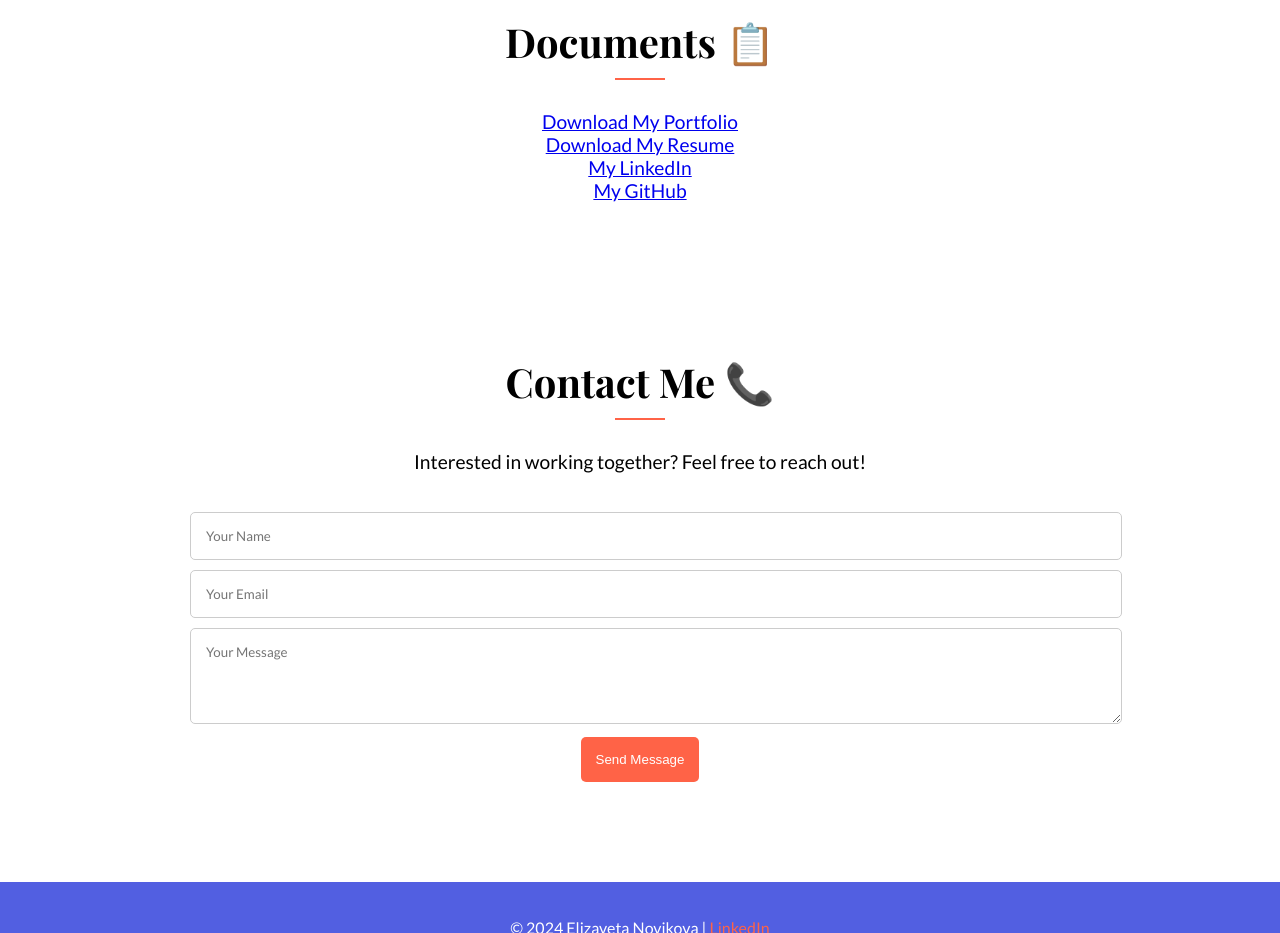
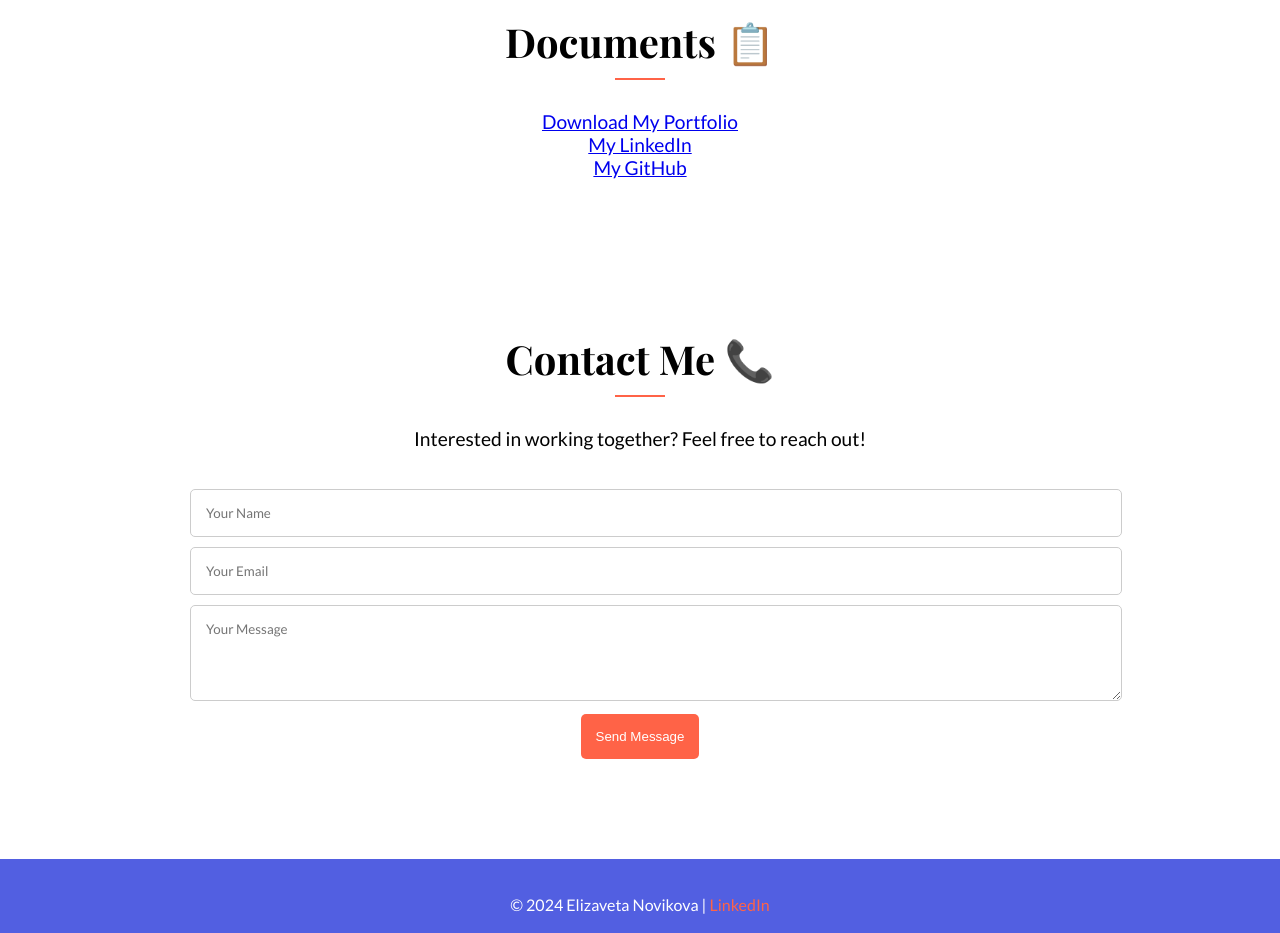
Before and after one commit to liza-n/portfolio.github.io, a plain HTML site: page index.html in a window 1280 px wide. Shown: the part 2400-3333 px from the top of the page. Drawn offline with nearby package versions, Linux system fonts and the light colour scheme; a script that the page names is missing.

Commit message:
Update index.html

```diff
--- a/index.html
+++ b/index.html
@@ -124,7 +124,6 @@
     <section id="portfolio" class="contact-section">
         <h2> Documents 📋</h2>
         <p><a href="IT Portfolio.pdf" target="_blank" download="" role="button">Download My Portfolio</a></p>
-        <p><a href="Resume.pdf" target="_blank">Download My Resume</a></p>
         <p><a href="https://www.linkedin.com/in/eliza-nkv/" target="_blank">My LinkedIn</a></p>
         <p><a href="https://github.com/liza-n/portfolio.github.io" target="_blank">My GitHub</a></p>
     </section>
```
